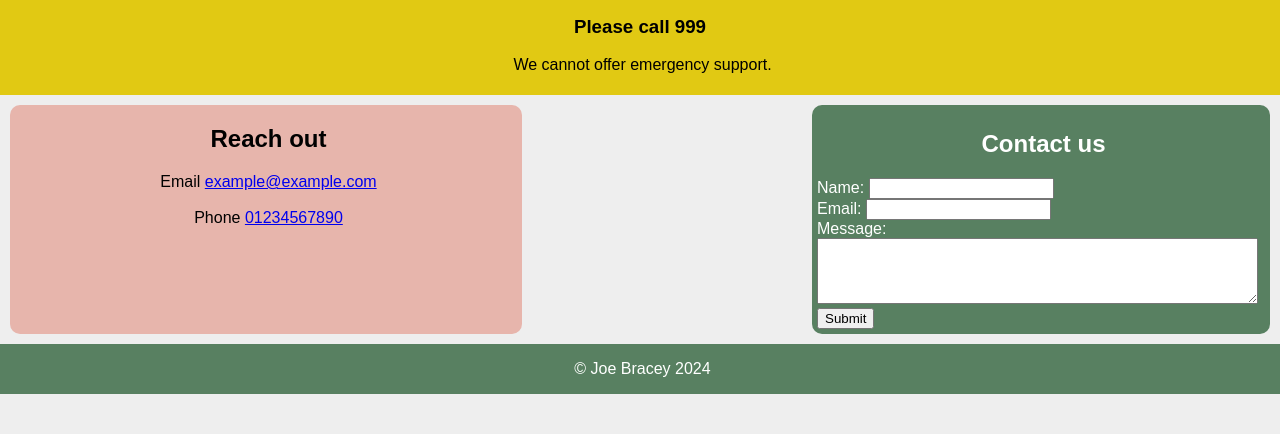
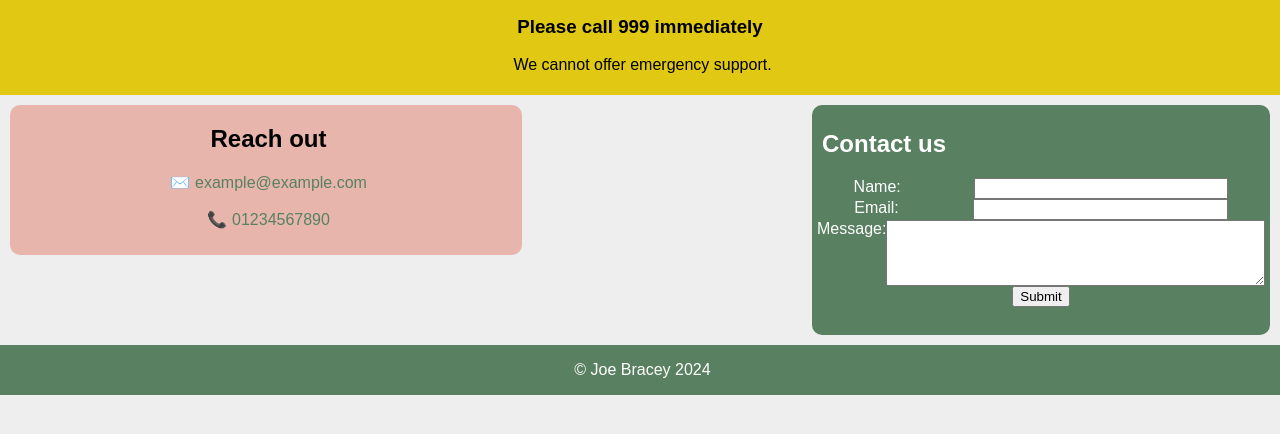
Before and after one commit to Bracej97/Week2-challenge, a plain HTML site: page contact.htm in a window 1280 px wide. Shown: the part 190-624 px from the top of the page. Drawn offline with Linux system fonts and the light colour scheme.

Commit message:
Final commit

```diff
--- a/assets/style.css
+++ b/assets/style.css
@@ -109,6 +109,7 @@ h2, p, h1 {
 
 #support-yourself {
     background-color: var(--primary-color);
+    color: white;
 }
 
 #support-your-child {
@@ -158,18 +159,68 @@ h2, p, h1 {
     padding: 5px;
 }
 
+.article-bodies {
+    display: flex;
+    flex-direction: row;
+    flex-wrap: wrap;
+    align-items: flex-start;
+}
+
+.article-images {
+    width: 150px;
+}
+.article-text {
+    width: 60%;
+}
+
 /* Create a flexbox for the enquiry form */
 .enquiry-section {
-    display: flex;
+   /* display: flex;
     flex-direction: column;
-    flex-wrap: wrap;
+    flex-wrap: wrap; */
     width: 35%;
     padding: 5px;
     background-color: var(--primary-color);
     color: white;
     border-radius: 10px;
     align-items: center;
+    height: 220px;
 }
+
+.enquiry-form  {
+    display: flex;
+    flex-direction: row;
+    flex-wrap: wrap;
+    justify-content: center;
+}
+
+.name-input input,
+.email-input input {
+    width: 55%;
+}
+
+.enquiry-form label {
+    width: auto;
+}
+
+.name-input {
+    display: flex;
+    width: 100%;
+    justify-content: space-around;
+}
+
+.email-input {
+    display: flex;
+    width: 100%;
+    justify-content: space-around;
+}
+
+.message-input {
+    display: flex;
+    width: 100%;
+    justify-content: space-around;
+}
+
 
 /* Bring enquiries and articles inline */
 .articles-and-enquiry {
@@ -177,6 +228,7 @@ h2, p, h1 {
     flex-direction: row;
     flex-wrap: wrap;
     justify-content: space-between;
+    align-items: center;
 }
 
 /* Style the footer */
@@ -202,7 +254,7 @@ h2, p, h1 {
 
 /* Formatting on about us text */
 #about-us-text {
-    min-width: 55%;
+    width: 55%;
 }
 
 /* Formatting on about image */
@@ -233,9 +285,33 @@ h2, p, h1 {
     border-radius: 10px;
     margin-left: 10px;
     text-align: center;
+    height: 150px;
 }
 
 #contact-page-enquiry {
     margin-right: 10px;
+    min-width: 200px;
+}
 
+#email::before {
+    content: "✉️";
+    position: relative;
+    padding-right: 5px;
 }
+
+#telephone::before {
+    content: "📞";
+    position: relative;
+    padding-right: 5px;
+    text-decoration: none;
+}
+
+#email {
+    text-decoration: none;
+    color: var(--primary-color)
+}
+
+#telephone {
+    text-decoration: none;
+    color: var(--primary-color)
+}
--- a/contact.htm
+++ b/contact.htm
@@ -24,7 +24,7 @@
                 Do you need immediate support?<br>
                 Are you in a crisis?
             </h2>
-            <h3>Please call 999  </h3>
+            <h3>Please call 999 immediately </h3>
             <p>We cannot offer emergency support.</p>
         </div>
     </header>
@@ -33,23 +33,23 @@
             <div class="contact-details">
                 <h2>Reach out</h2>
                 <p>
-                    Email <a href="mailto:example@example.com">example@example.com</a><br><br>
-                    Phone <a href="tel:+441234567890">01234567890</a>
+                    <a href="mailto:example@example.com" id="email">example@example.com</a><br><br>
+                    <a href="tel:+441234567890" id="telephone">01234567890</a>
                 </p>
             </div>
             <div class="enquiry-section" id="contact-page-enquiry">
                 <h2>Contact us</h2>
-                <form class="enquiry-form" id="contact-form">
-                    <label for="name" class="form-details">Name:</label>
-                    <input type="text" name="name" id="name-contact">
-                    <br>
-                    <label for="email" class="form-details">Email:</label>
-                    <input type="email" name="email" id="email-contact">
-                    <br>
-                    <label for="message" class="form-details">Message:</label>
-                    <textarea id="message-contact" name="message" rows="4" cols="100" style="width:97%"></textarea>
-                    <br>
-                    <input type="button" value="Submit">
+                <form class="enquiry-form" id="home-page-enquiry">
+                    <div class="name-input"><label for="name" class="form-details">Name:</label>
+                    <input type="text" name="name" id="name">
+                    </div><br>
+                    <div class="email-input"><label for="email" class="form-details">Email:</label>
+                    <input type="email" name="email" id="email">
+                    </div><br>
+                    <div class="message-input"><label for="message" class="form-details">Message:</label>
+                    <textarea id="message" name="message" rows="4" cols="100" style="width:97%"></textarea>
+                    </div><br>
+                    <input type="button" value="Submit" class="submit">
                 </form>
             </div>
         </div>
```
Also changed, not shown: about.htm (+2 -2 lines), index.htm (+19 -7 lines), 1 other file.
